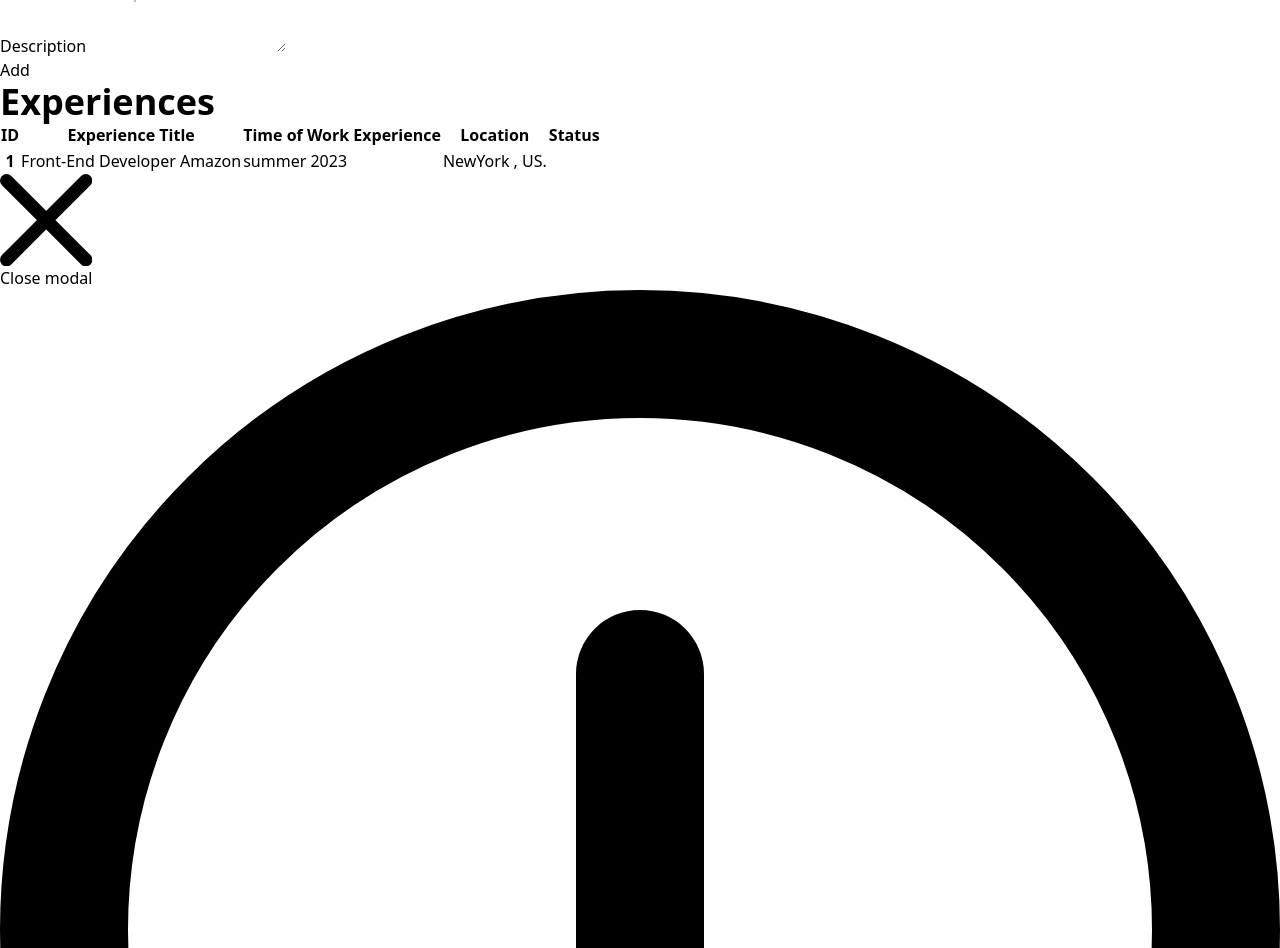
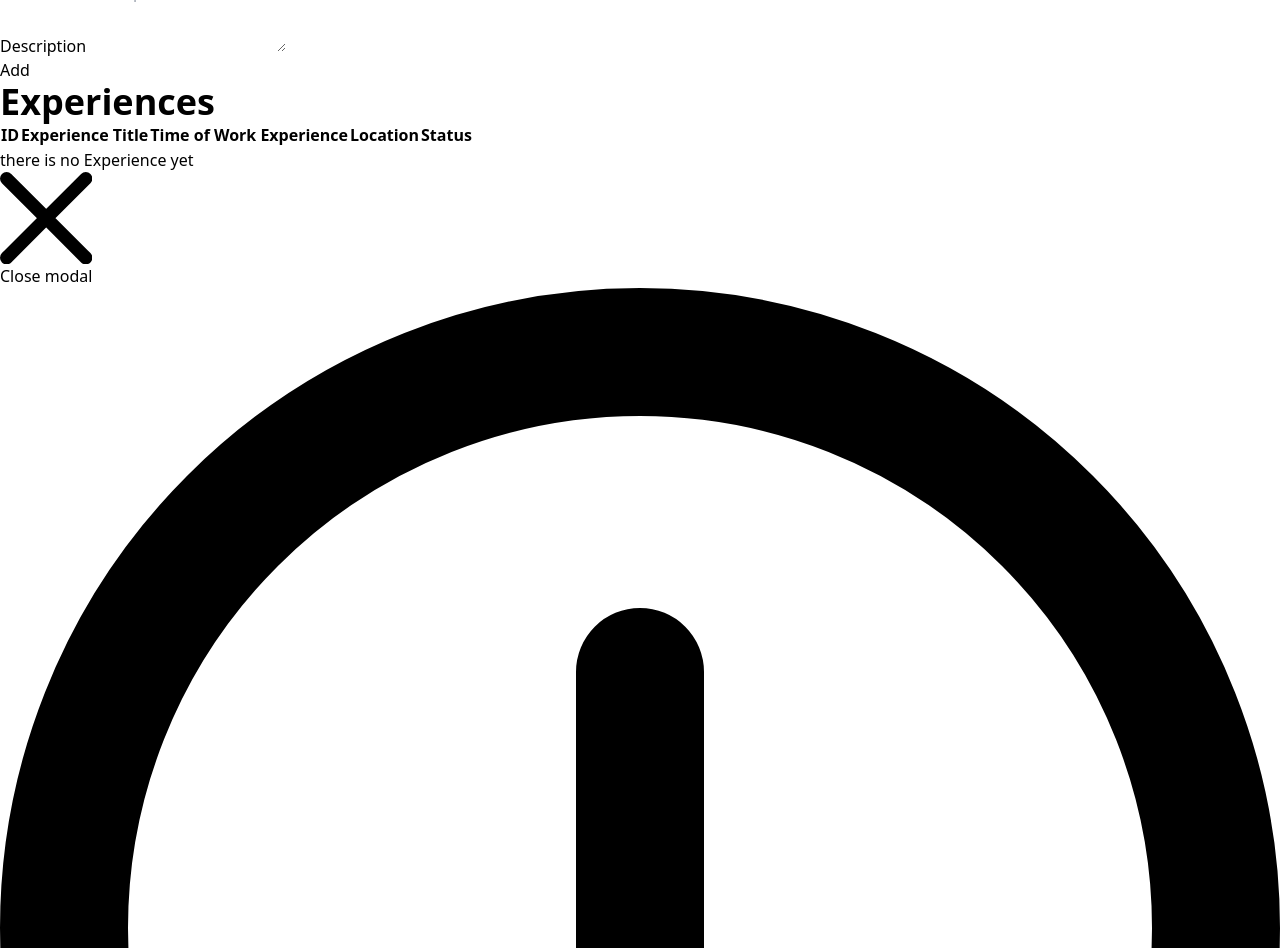
Before and after one commit to iamirsalimi/portfolio-redux-panel, a React (Vite) app: page /Experiences in a window 1280 px wide. Shown: the part 4322-5270 px from the top of the page. Built offline with nearby package versions, Linux system fonts and the light colour scheme.

Commit message:
logic has added to experiences page and now we can add , update and remove experiences offline

```diff
--- a/src/Pages/Educations/Educations.jsx
+++ b/src/Pages/Educations/Educations.jsx
@@ -66,6 +66,11 @@ export default function Educations() {
   const removeEducation = () => {
     dispatch(removeEducationAction(removeId))
     handleCloseDeleteModal()
+    // we should check if user decided to delete an education while they was editing them (if we don't do this after deleting an object the edit form of that object is still usable and editing it may cause errors) , so we should change to form state to "Add" to don't face errors
+    if (removeId == editId) {
+      setFormStatus('Add')
+      clearInputs()
+    }
   }
 
   return (
@@ -224,7 +229,6 @@ export default function Educations() {
             )}
           </div>
         </div>
-
       </div>
 
       {/* modal */}
--- a/src/Pages/Experiences/Experiences.jsx
+++ b/src/Pages/Experiences/Experiences.jsx
@@ -2,22 +2,27 @@ import { useState } from 'react'
 
 import Modal from './../../Components/Modal/Modal'
 import { useForm } from "react-hook-form"
-import { addExperience as addExperienceAction } from "../../Redux/ExperiencesSlice"
+import { addExperience as addExperienceAction, updateExperience as updateExperienceAction, removeExperience as removeExperienceAction } from "../../Redux/ExperiencesSlice"
 import { useDispatch, useSelector } from "react-redux"
 
 export default function Experiences() {
   const [showDeleteModal, setShowDeleteModal] = useState(false)
   const [formStatus, setFormStatus] = useState('Add')
 
+  // because we need the objects id to update them and also maybe user between updating an object decided to delete another object and we need another state for Id for removing objects
+  const [editId, setEditId] = useState(null)
+  const [removeId, setRemoveId] = useState(null)
+
   let dispatch = useDispatch()
 
-  let state = useSelector(state => state)
+  let state = useSelector(state => state.experiences)
   // console.log(state)
 
   let {
     register,
     handleSubmit,
-    formState: { error }
+    formState: { errors },
+    setValue
   } = useForm()
 
   const handleOpenDeleteModal = () => {
@@ -27,19 +32,48 @@ export default function Experiences() {
     setShowDeleteModal(false)
   }
 
-  const showUserInfos = () => {
+  const showUserInfos = experience => {
     window.scrollTo(0, 0)
     setFormStatus('Edit')
+    setValue('experienceTitle', experience.experienceTitle)
+    setValue('company', experience.company)
+    setValue('time', experience.time)
+    setValue('city', experience.city)
+    setValue('country', experience.country)
+    setValue('description', experience.description)
+  }
+
+  const clearInputs = () => {
+    setValue('experienceTitle', '')
+    setValue('company', '')
+    setValue('time', '')
+    setValue('city', '')
+    setValue('country', '')
+    setValue('description', '')
   }
 
   const addExperience = data => {
     // console.log('add' , data)
-    dispatch(addExperienceAction(data))
+    dispatch(addExperienceAction({ id: crypto.randomUUID(), ...data }))
+    clearInputs()
   }
 
   const editExperience = data => {
     // console.log('update' , data)
-    dispatch(addExperienceAction(data))
+    console.log('update', data)
+    setFormStatus('Add')
+    dispatch(updateExperienceAction({ id: editId, ...data }))
+    clearInputs()
+  }
+
+  const removeExperience = () => {
+    dispatch(removeExperienceAction(removeId))
+    handleCloseDeleteModal()
+    // we should check if user decided to delete an experience while they was editing them (if we don't do this after deleting an object the edit form of that object is still usable and editing it may cause errors) , so we should change to form state to "Add" to don't face errors
+    if (removeId == editId) {
+      setFormStatus('Add')
+      clearInputs()
+    }
   }
 
   return (
@@ -96,7 +130,7 @@ export default function Experiences() {
                   id="Country"
                   className="bg-gray-50 border border-gray-300 text-gray-900 text-sm rounded-lg focus:ring-blue-500 focus:border-blue-500 block w-full p-2.5 dark:bg-gray-700 dark:border-gray-600 dark:placeholder-gray-400 dark:text-white dark:focus:ring-blue-500 dark:focus:border-blue-500"
                   placeholder="UK,Germany,..."
-                  {...register('city')}
+                  {...register('country')}
                 />
               </div>
 
@@ -115,14 +149,17 @@ export default function Experiences() {
                 {formStatus === 'Edit' && (
                   <button
                     type="submit"
-                    className="mt-2 text-white font-bold bg-red-700 transition-colors duration-200 hover:bg-red-800 rounded-lg text-sm w-full sm:w-auto px-5 py-2.5 text-center"
-                    onClick={() => setFormStatus('Add')}
+                    className="col-start-1 col-end-2 mt-2 text-white font-bold bg-red-700 transition-colors duration-200 hover:bg-red-800 rounded-lg text-sm w-full sm:w-auto px-5 py-2.5 text-center"
+                    onClick={() => {
+                      setFormStatus('Add')
+                      clearInputs()
+                    }}
                   >Cancel</button>
                 )}
 
                 <button
                   type="submit"
-                  className="mt-2 text-white font-bold bg-blue-700 transition-colors duration-200 hover:bg-blue-800 focus:ring-4 focus:outline-none focus:ring-blue-300 rounded-lg text-sm w-full sm:w-auto px-5 py-2.5 text-center dark:bg-blue-600 dark:hover:bg-blue-700 dark:focus:ring-blue-800"
+                  className={`${formStatus == 'Edit' ? 'col-start-2' : 'col-start-1'} col-end-3 mt-2 text-white font-bold bg-blue-700 transition-colors duration-200 hover:bg-blue-800 focus:ring-4 focus:outline-none focus:ring-blue-300 rounded-lg text-sm w-full sm:w-auto px-5 py-2.5 text-center dark:bg-blue-600 dark:hover:bg-blue-700 dark:focus:ring-blue-800`}
                 >{formStatus}</button>
               </div>
 
@@ -133,9 +170,9 @@ export default function Experiences() {
         <div className="flex flex-col gap-4">
           <h1 className="text-sky-500 font-bold text-2xl">Experiences</h1>
 
-          <div className="relative w-full overflow-x-auto">
+          <div className="relative w-full overflow-x-auto bg-gray-100 rounded-lg">
             <table className="w-full text-sm text-left rtl:text-right text-gray-500 dark:text-gray-400 rounded-md overflow-hidden">
-              <thead className="text-xs text-gray-700 uppercase bg-gray-50 dark:bg-gray-700 dark:text-gray-400">
+              <thead className="text-xs text-gray-700 uppercase bg-gray-50 dark:bg-gray-700 dark:text-gray-400 rounded-t-lg">
                 <tr>
                   <th scope="col" className="px-6 py-3 text-center">
                     ID
@@ -158,23 +195,27 @@ export default function Experiences() {
                 </tr>
               </thead>
               <tbody>
+                {state.experiences?.map(experience => (
                   <tr className="bg-white border-b dark:bg-gray-800 dark:border-gray-700">
                     <th scope="row" className="px-6 py-4 text-center font-medium text-gray-900 whitespace-nowrap dark:text-white">
-                    1
+                      {experience.id}
                     </th>
                     <td className="px-6 py-2 text-center">
-                    Front-End Developer Amazon
+                      {experience.experienceTitle}
                     </td>
                     <td className="px-6 py-2 text-center">
-                    summer 2023
+                      {experience.time}
                     </td>
                     <td className="px-6 py-2 text-center">
-                    NewYork , US.
+                      {experience.city} , {experience.country}
                     </td>
                     <td className="px-6 py-2 flex items-center justify-center gap-2">
                       <button
                         className="p-2 rounded-md bg-sky-200 hover:bg-sky-500 transition-colors duration-200 cursor-pointer group"
-                      onClick={showUserInfos}
+                        onClick={() => {
+                          setEditId(experience.id)
+                          showUserInfos(experience)
+                        }}
                       >
                         <svg xmlns="http://www.w3.org/2000/svg" fill="none" viewBox="0 0 24 24" strokeWidth={1.5} stroke="currentColor" className="w-4 h-4 stroke-2 stroke-sky-700 transition-colors duration-200 group-hover:stroke-white">
                           <path strokeLinecap="round" strokeLinejoin="round" d="m16.862 4.487 1.687-1.688a1.875 1.875 0 1 1 2.652 2.652L6.832 19.82a4.5 4.5 0 0 1-1.897 1.13l-2.685.8.8-2.685a4.5 4.5 0 0 1 1.13-1.897L16.863 4.487Zm0 0L19.5 7.125" />
@@ -182,22 +223,28 @@ export default function Experiences() {
                       </button>
                       <button
                         className="p-2 rounded-md bg-red-200 hover:bg-red-500 transition-colors duration-200 cursor-pointer group"
-                      onClick={handleOpenDeleteModal}>
+                        onClick={() => {
+                          setRemoveId(experience.id)
+                          handleOpenDeleteModal()
+                        }}>
                         <svg xmlns="http://www.w3.org/2000/svg" fill="none" viewBox="0 0 24 24" strokeWidth={1.5} stroke="currentColor" className="w-4 h-4 stroke-2 stroke-red-700 transition-colors duration-200 group-hover:stroke-white">
                           <path strokeLinecap="round" strokeLinejoin="round" d="m14.74 9-.346 9m-4.788 0L9.26 9m9.968-3.21c.342.052.682.107 1.022.166m-1.022-.165L18.16 19.673a2.25 2.25 0 0 1-2.244 2.077H8.084a2.25 2.25 0 0 1-2.244-2.077L4.772 5.79m14.456 0a48.108 48.108 0 0 0-3.478-.397m-12 .562c.34-.059.68-.114 1.022-.165m0 0a48.11 48.11 0 0 1 3.478-.397m7.5 0v-.916c0-1.18-.91-2.164-2.09-2.201a51.964 51.964 0 0 0-3.32 0c-1.18.037-2.09 1.022-2.09 2.201v.916m7.5 0a48.667 48.667 0 0 0-7.5 0" />
                         </svg>
                       </button>
                     </td>
                   </tr>
+                ))}
               </tbody>
             </table>
+            {state.experiences.length == 0 && (
+              <span className="inline-block w-full text-center justify-center text-sky-500 font-semibold !my-2">there is no Experience yet</span>
+            )}
+          </div>
         </div>
       </div>
 
-      </div>
-
       {/* modal */}
-      <Modal title="Experience" showModalFlag={showDeleteModal} closeModal={handleCloseDeleteModal} />
+      <Modal title="Experience" showModalFlag={showDeleteModal} closeModal={handleCloseDeleteModal} removeHandler={removeExperience} />
 
     </>
   )
--- a/src/Redux/ExperiencesSlice.js
+++ b/src/Redux/ExperiencesSlice.js
@@ -1,14 +1,19 @@
 import { createSlice } from "@reduxjs/toolkit";
 
 let slice = createSlice({
-    name : 'Experience',
-    initialState : {err: null , pending : true , experiences : []},
-    reducers : {
-        addExperience : (state , action) => {
+    name: 'Experience',
+    initialState: { err: null, pending: true, experiences: [] },
+    reducers: {
+        addExperience: (state, action) => {
             state.experiences.push(action.payload)
+        }, updateExperience : (state, action) => {
+            state.experiences = state.experiences.map(experience => experience.id == action.payload.id ? action.payload : experience)
+        },
+        removeExperience : (state, action) => {
+            state.experiences = state.experiences.filter(experience => experience.id !== action.payload)
         }
     }
 })
 
-export const { addExperience } = slice.actions
+export const { addExperience, updateExperience  , removeExperience  } = slice.actions
 export default slice.reducer
```
Lines whose indentation alone changed are shown as unchanged.
